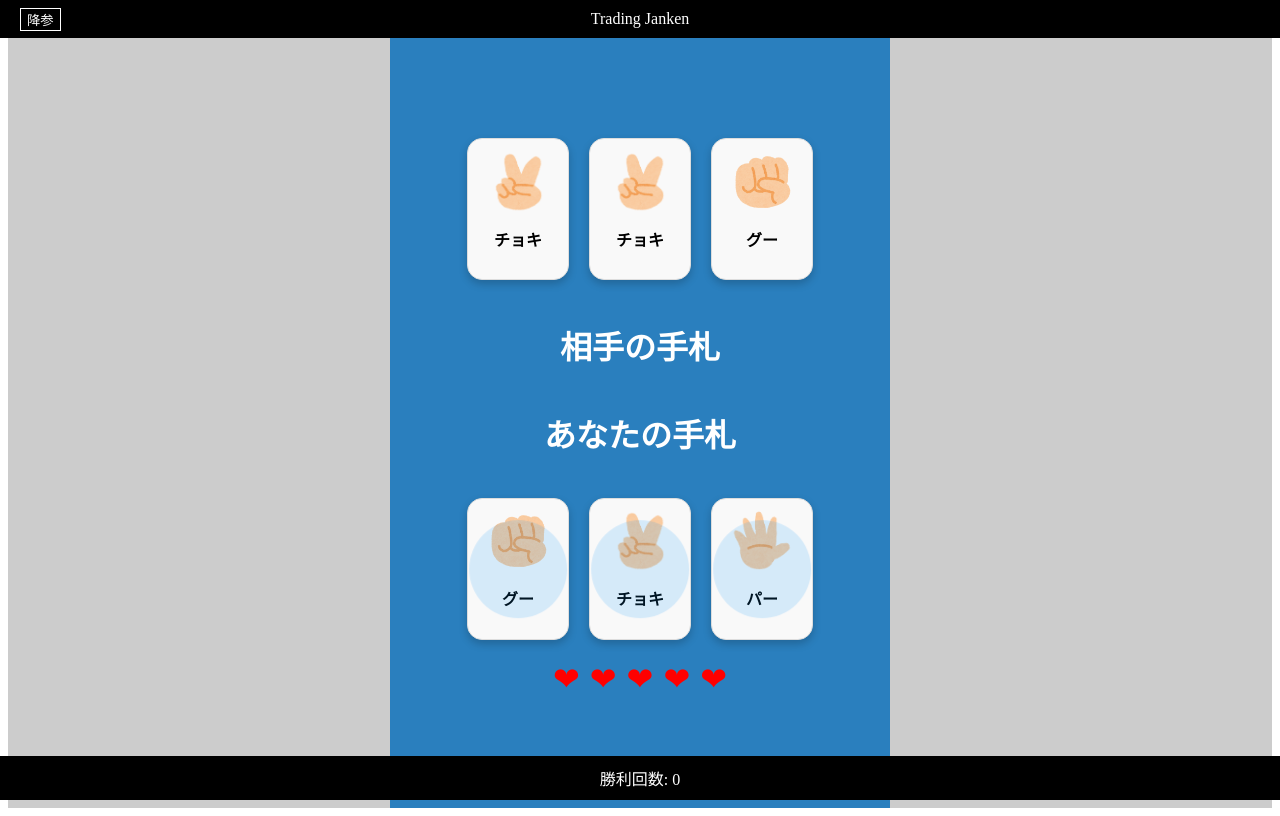
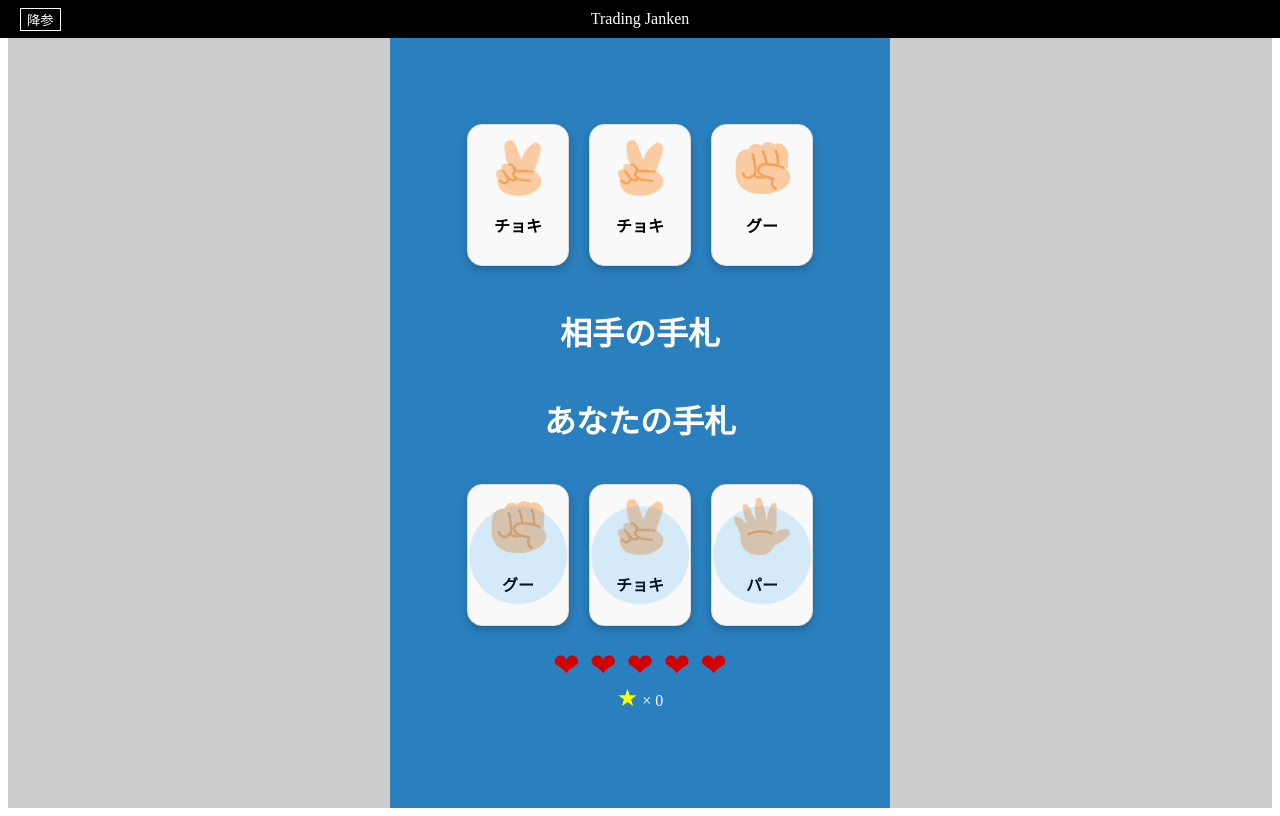
Before and after one commit to norimoriyuki/trading-janken, a Next.js app: page / in a window 1280 px wide. Both pictures are taken after a click on the button "スタート". Built offline with nearby package versions, Linux system fonts and the light colour scheme.

Commit message:
update draw count message

```diff
--- a/app/components/JankenGameScreen.css
+++ b/app/components/JankenGameScreen.css
@@ -1,25 +1,15 @@
 .heart {
     font-size: 2rem;
-    color: red;
+    color: rgb(211, 0, 0);
     margin: 0 5px;
     display: inline-block;
     transition: transform 0.3s ease;
   }
 
 
-  .big-star, .small-star {
-    font-size: 2rem;
-    margin: 0 5px;
-    display: inline-flex;
-  }
-
-  .big-star {
-    color: gold;
-  }
-
-  .small-star {
-    font-size: 1.2rem;
-    color: gold;
+  .star {
+    font-size: 1.5em; /* Adjust size as needed */
+    color: yellow;
   }
 
   .heart-animate, .star-animate {
--- a/app/components/JankenGameScreen.tsx
+++ b/app/components/JankenGameScreen.tsx
@@ -220,20 +220,8 @@ export default function JankenGameScreen({ onBackClick, playerChoices }: JankenG
           ))}
       </div>
 
-      <div style={{
-        position: "fixed",
-        bottom: 0,
-        left: "50%",
-        transform: "translateX(-50%)",
-        width: "100%",
-        backgroundColor: "black",
-        color: "white",
-        padding: "10px 0",
-        textAlign: "center",
-        display: "flex",
-        justifyContent: "space-around",
-      }}>
-        <div>勝利回数: {winCount}</div>
+      <div>
+        <span className="star">★</span> × {winCount}
       </div>
 
       {showDescription && (
--- a/app/components/ResultWindow.tsx
+++ b/app/components/ResultWindow.tsx
@@ -31,7 +31,7 @@ const ResultWindow: React.FC<ResultWindowProps> = ({ showResult, drawCount, clos
         </div>
 
         <p className="result-text">
-          {showResult.result === "win" ? "WIN" : showResult.result === "lose" ? "LOSE" :`あいこ${drawCount > 0 ? `（${drawCount}回目）` : "3回目"}`}
+          {showResult.result === "win" ? "WIN" : showResult.result === "lose" ? "LOSE" :`あいこ${drawCount > 0 ? `（${drawCount}/3）` : "3/3"}`}
         </p>
 
         <div className="choice choice-player">
```
